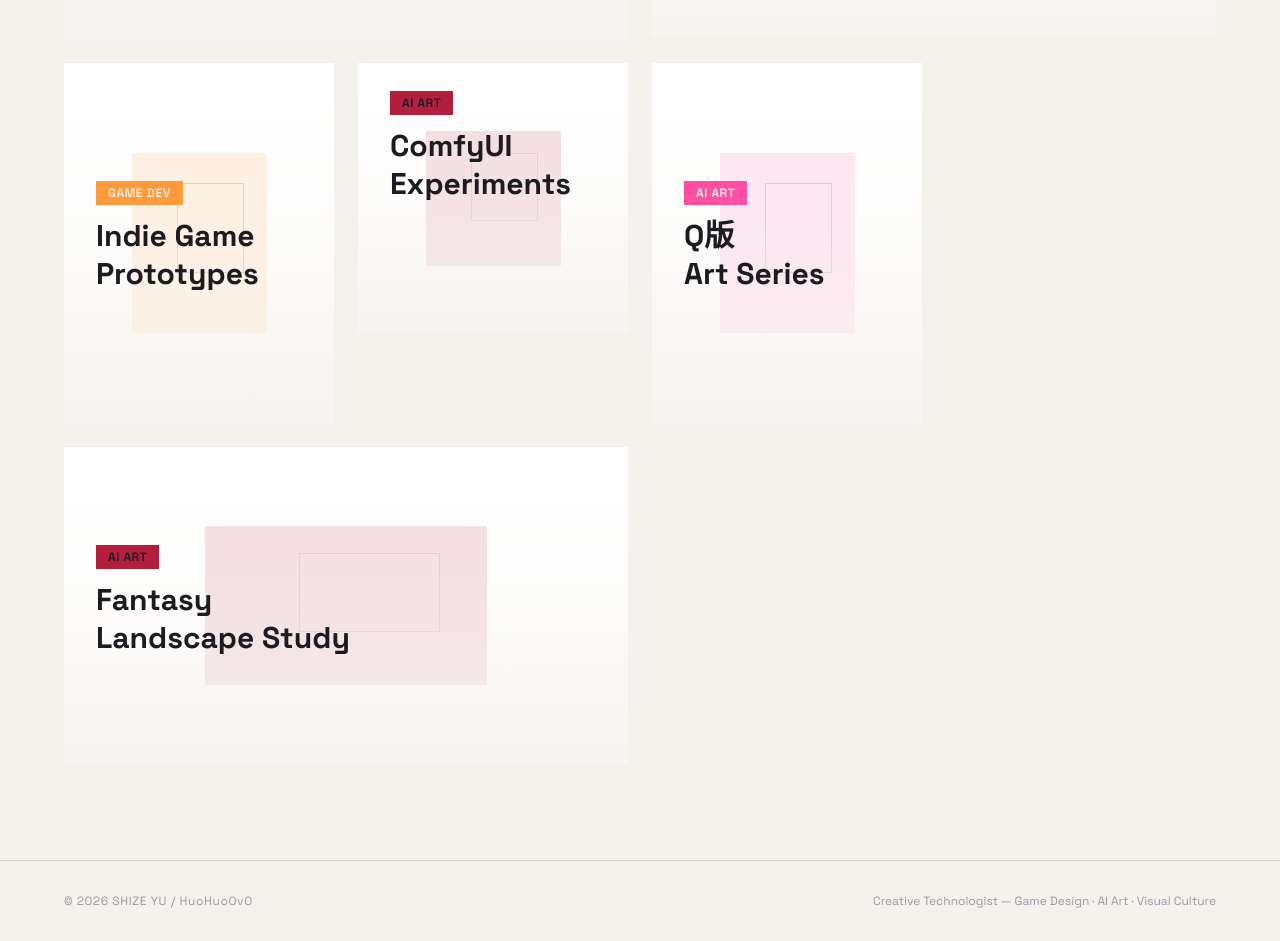
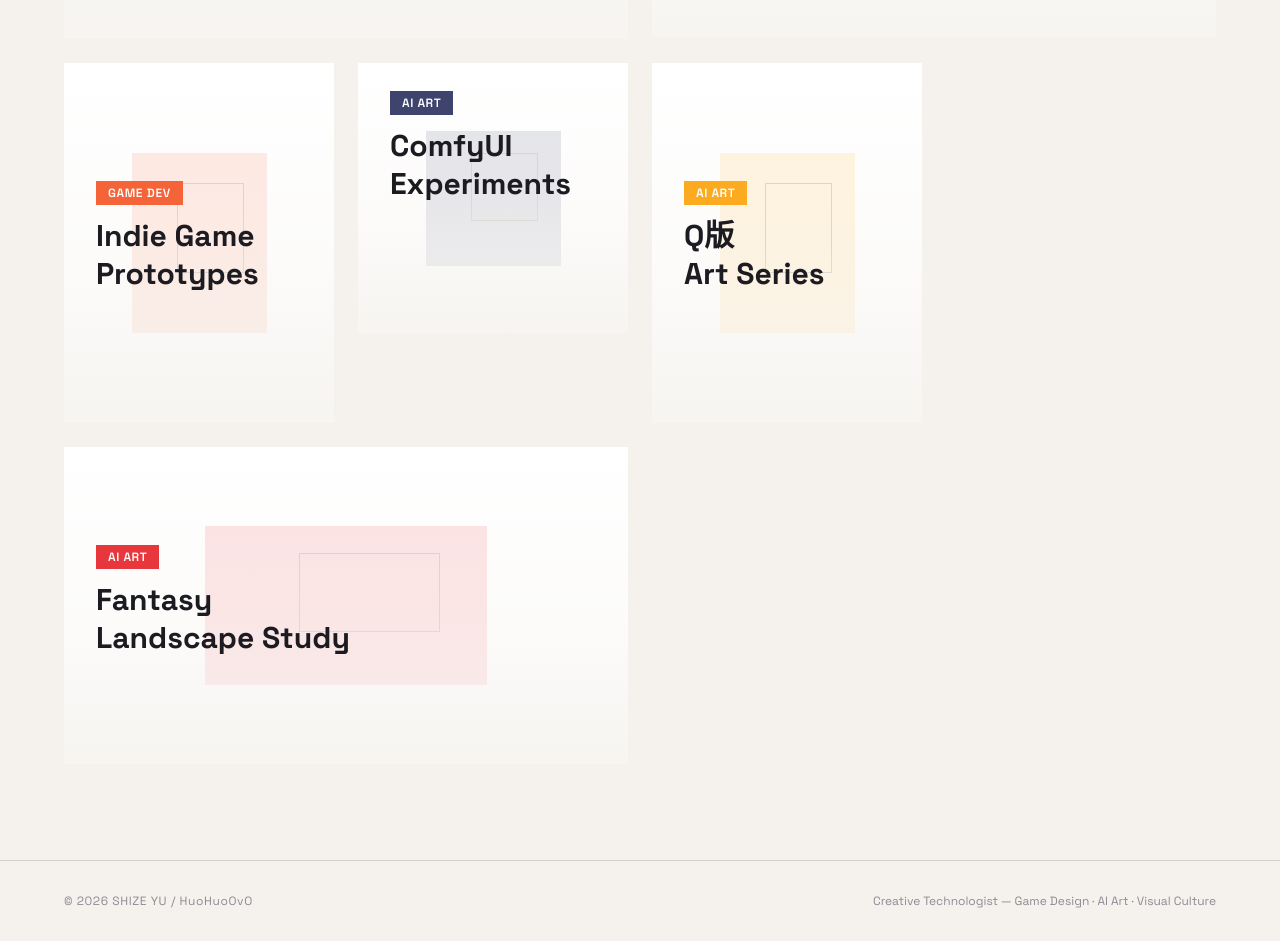
Before and after one commit to yushizehuohuo-gif/personaweb, a Next.js app: page /personaweb/portfolio in a window 1280 px wide. Shown: the part 1120-2061 px from the top of the page. Built offline with nearby package versions, Linux system fonts and the light colour scheme.

Commit message:
feat: retro palette — Imperial Red, Giants Orange, Orange Web, Keppel, Delft Blue

```diff
--- a/src/app/globals.css
+++ b/src/app/globals.css
@@ -1,21 +1,28 @@
 @import "tailwindcss";
 
 @theme inline {
-  /* ── Brand Colors ── */
-  --color-cherry: #B31E3D;
-  --color-pink: #FF4FA2;
-  --color-mint: #6CE5D8;
-  --color-orange: #FF9A3D;
+  /* ── Retro Palette ── */
+  --color-imperial-red: #E7363C;
+  --color-giants-orange: #F56438;
+  --color-orange-web: #FCAB20;
+  --color-keppel: #59AC99;
+  --color-delft-blue: #3E446E;
 
-  /* ── Surfaces — warm paper, not pure white ── */
+  /* ── Aliases (backwards compatibility) ── */
+  --color-cherry: var(--color-imperial-red);
+  --color-pink: var(--color-orange-web);
+  --color-mint: var(--color-keppel);
+  --color-orange: var(--color-giants-orange);
+
+  /* ── Surfaces ── */
   --color-bg-base: #F5F2EE;
-  --color-bg-elevated: #F0ECE6;
-  --color-bg-card: #FFFFFF;
+  --color-bg-elevated: #EDE9E2;
+  --color-bg-card: #ffffff;
 
   /* ── Text ── */
   --color-text-primary: #1C1B22;
-  --color-text-secondary: #6B6973;
-  --color-text-muted: #9B99A3;
+  --color-text-secondary: #5C5A66;
+  --color-text-muted: #8C8A94;
 
   /* ── Borders ── */
   --color-border: #D4D0C8;
@@ -54,6 +61,6 @@ body {
 
 /* ── Selection ── */
 ::selection {
-  background: var(--color-cherry);
+  background: var(--color-imperial-red);
   color: #ffffff;
 }
--- a/src/app/portfolio/page.tsx
+++ b/src/app/portfolio/page.tsx
@@ -5,10 +5,11 @@ import { motion, AnimatePresence } from "framer-motion";
 import { portfolioItems, categories, type PortfolioItem } from "@/data/portfolio";
 
 const accentMap: Record<PortfolioItem["accent"], string> = {
-  cherry: "bg-cherry",
-  pink: "bg-pink",
-  mint: "bg-mint",
-  orange: "bg-orange",
+  "imperial-red": "bg-imperial-red",
+  "orange-web": "bg-orange-web",
+  keppel: "bg-keppel",
+  "giants-orange": "bg-giants-orange",
+  "delft-blue": "bg-delft-blue",
 };
 
 const colSpanMap: Record<PortfolioItem["span"], string> = {
@@ -106,11 +107,8 @@ export default function PortfolioPage() {
                 <span
                   className={`
                     inline-block text-xs font-semibold tracking-wider uppercase
-                    px-3 py-1 mb-3
-                    ${item.accent === "cherry" ? "bg-cherry text-text-primary" : ""}
-                    ${item.accent === "pink" ? "bg-pink text-bg-base" : ""}
-                    ${item.accent === "mint" ? "bg-mint text-bg-base" : ""}
-                    ${item.accent === "orange" ? "bg-orange text-bg-base" : ""}
+                    px-3 py-1 mb-3 text-white
+                    ${accentMap[item.accent]}
                   `}
                 >
                   {item.categoryLabel}
--- a/src/components/home/featured-works.tsx
+++ b/src/components/home/featured-works.tsx
@@ -31,9 +31,14 @@ const works = [
 ];
 
 const accentMap = {
-  cherry: "bg-cherry",
-  pink: "bg-pink",
-  mint: "bg-mint",
+  "imperial-red": "bg-imperial-red",
+  "orange-web": "bg-orange-web",
+  keppel: "bg-keppel",
+  "giants-orange": "bg-giants-orange",
+  "delft-blue": "bg-delft-blue",
+  cherry: "bg-imperial-red",
+  pink: "bg-orange-web",
+  mint: "bg-keppel",
 };
 
 const cardVariants = {
@@ -99,10 +104,8 @@ export default function FeaturedWorks() {
               <span
                 className={`
                   inline-block text-xs font-semibold tracking-wider uppercase
-                  px-3 py-1 mb-4
-                  ${work.accent === "cherry" ? "bg-cherry text-text-primary" : ""}
-                  ${work.accent === "pink" ? "bg-pink text-bg-base" : ""}
-                  ${work.accent === "mint" ? "bg-mint text-bg-base" : ""}
+                  px-3 py-1 mb-4 text-white
+                  ${accentMap[work.accent]}
                 `}
               >
                 {work.category}
--- a/src/data/portfolio.ts
+++ b/src/data/portfolio.ts
@@ -4,7 +4,7 @@ export interface PortfolioItem {
   category: "ai-art" | "concept" | "game";
   categoryLabel: string;
   description: string;
-  accent: "cherry" | "pink" | "mint" | "orange";
+  accent: "imperial-red" | "orange-web" | "keppel" | "giants-orange" | "delft-blue";
   span: "1x1" | "1x2" | "2x1" | "2x2";
   aspect: string;
 }
@@ -17,7 +17,7 @@ export const portfolioItems: PortfolioItem[] = [
     categoryLabel: "AI Art",
     description:
       "A series reimagining Dota 2 heroes through chibi aesthetics. Each piece explores proportion, color, and personality at miniature scale.",
-    accent: "cherry",
+    accent: "imperial-red",
     span: "2x2",
     aspect: "aspect-[4/5]",
   },
@@ -28,7 +28,7 @@ export const portfolioItems: PortfolioItem[] = [
     categoryLabel: "Concept Art",
     description:
       "Future pop editorial compositions at the intersection of anime, fashion, and digital aesthetics.",
-    accent: "pink",
+    accent: "orange-web",
     span: "1x1",
     aspect: "aspect-[3/4]",
   },
@@ -39,7 +39,7 @@ export const portfolioItems: PortfolioItem[] = [
     categoryLabel: "Concept Art",
     description:
       "Visual identity experiments reimagining Deadlock through a fashion-editorial lens.",
-    accent: "mint",
+    accent: "keppel",
     span: "2x1",
     aspect: "aspect-[16/9]",
   },
@@ -50,7 +50,7 @@ export const portfolioItems: PortfolioItem[] = [
     categoryLabel: "Game Dev",
     description:
       "Experimental game prototypes built with Godot — exploring mechanics, mood, and minimalist aesthetics.",
-    accent: "orange",
+    accent: "giants-orange",
     span: "1x1",
     aspect: "aspect-[3/4]",
   },
@@ -61,7 +61,7 @@ export const portfolioItems: PortfolioItem[] = [
     categoryLabel: "AI Art",
     description:
       "Custom ComfyUI workflows for character design, style transfer, and abstract visual generation.",
-    accent: "cherry",
+    accent: "delft-blue",
     span: "1x1",
     aspect: "aspect-[1/1]",
   },
@@ -72,7 +72,7 @@ export const portfolioItems: PortfolioItem[] = [
     categoryLabel: "AI Art",
     description:
       "Super-deformed character art series exploring chibi proportions with AI generation techniques.",
-    accent: "pink",
+    accent: "orange-web",
     span: "1x2",
     aspect: "aspect-[3/4]",
   },
@@ -82,8 +82,8 @@ export const portfolioItems: PortfolioItem[] = [
     category: "ai-art",
     categoryLabel: "AI Art",
     description:
-      "A 4-panel fantasy landscape composition exploring Eastern aesthetics,epic atmosphere,and the interplay of red and teal tones.",
-    accent: "cherry",
+      "A 4-panel fantasy landscape composition exploring Eastern aesthetics, epic atmosphere, and the interplay of red and teal tones.",
+    accent: "imperial-red",
     span: "2x1",
     aspect: "aspect-[16/9]",
   },
```
